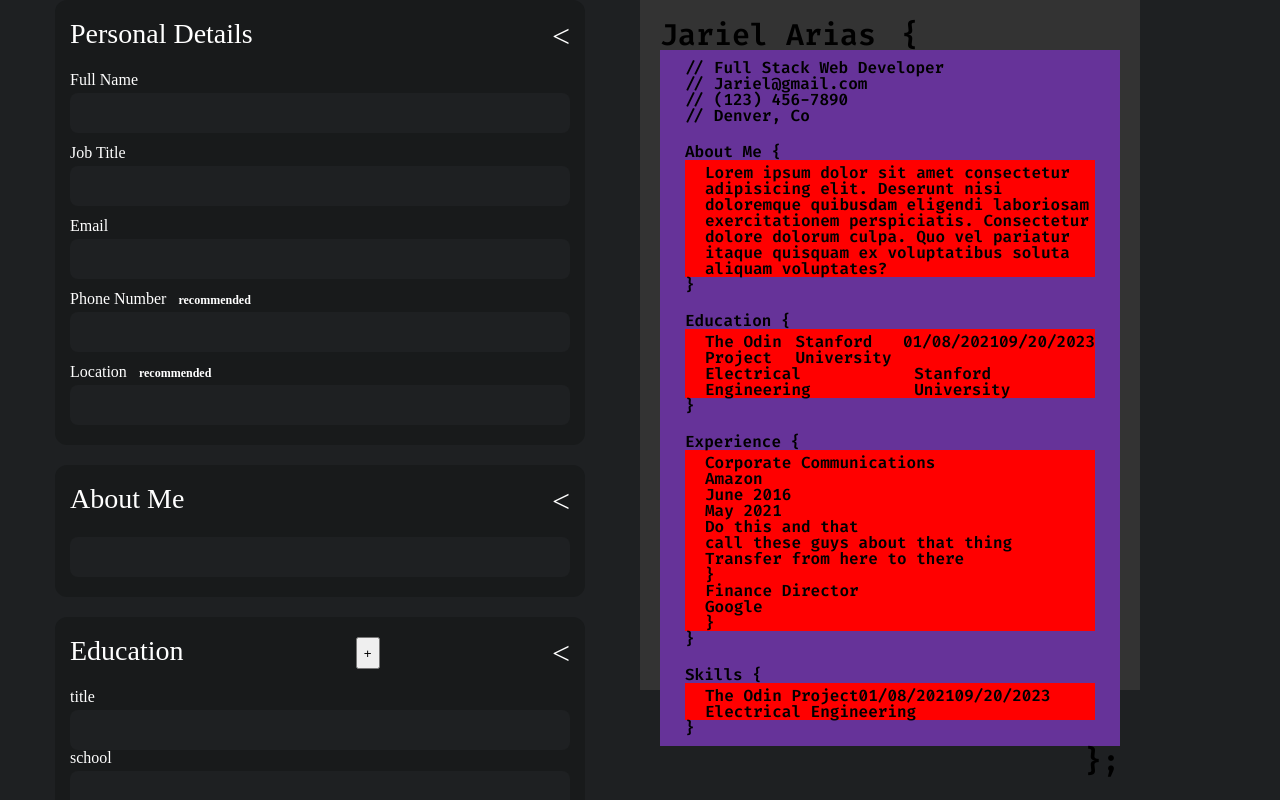
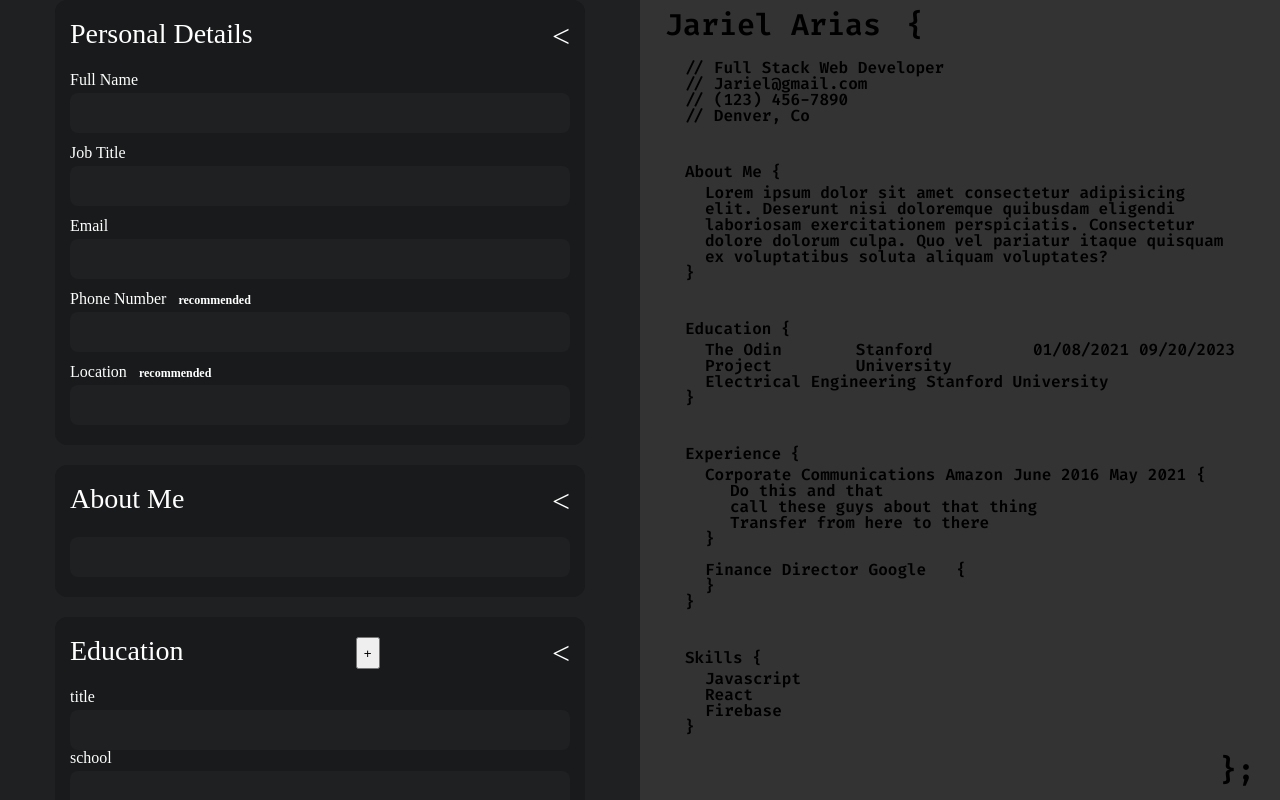
Before and after one commit to 0xJariel/_CVBuilder, a React (Vite) app: page / in a window 1280 px wide. Shown: the top 800 px of the page. Built offline with nearby package versions, Linux system fonts and the light colour scheme.

Commit message:
cv concept complete

```diff
--- a/src/App.css
+++ b/src/App.css
@@ -59,13 +59,17 @@
   border-radius: 12px;
 }
 
-.preview-section {
-  background-color: rebeccapurple;
+.preview-side {
+  background-color: #333;
   padding: 10px 25px;
+  display: grid;
+  max-height: 860px;
+  /* height: 600px; */
+  /* justify-content: space-between; */
 }
 
 .preview-section-content {
-  background-color: red;
+  /* background-color: red; */
   padding-left: 20px;
   padding-top: 5px;
 }
@@ -104,3 +108,46 @@ label {
   display: grid;
   gap: 5px;
 }
+
+.heading-p {
+  /* background-color: yellow; */
+}
+
+.preview-section {
+  font-family: "Fira";
+  /* font-family: var(--font-family);
+  font-size: var(--font-size); */
+  max-width: 680px;
+  max-height: fit-content;
+  padding: 20px 20px;
+  background-color: #333;
+  /* font-size: 13px;
+  color: white; */
+}
+
+.preview-section-content {
+  /* font-size: 10px; */
+  gap: 50px;
+}
+
+.experience-section-content {
+  /* background-color: red; */
+  padding-left: 20px;
+  display: grid;
+  gap: 15px;
+  padding-top: 5px;
+}
+
+.summary-items {
+  display: flex;
+  gap: 10px;
+}
+
+.item {
+  display: flex;
+  gap: 10px;
+}
+
+.responsibilities {
+  padding-left: 25px;
+}
--- a/src/App.jsx
+++ b/src/App.jsx
@@ -76,17 +76,15 @@ function App() {
 
   const [skillsList, setSkillsList] = useState([
     {
-      title: "The Odin Project",
-      school: `Stanford University`,
-      start: "01/08/2021",
-      end: "09/20/2023",
+      skill: "Javascript",
       key: uuid(),
     },
     {
-      title: "Electrical Engineering",
-      school: `Stanford University`,
-      start: "",
-      end: "",
+      skill: "React",
+      key: uuid(),
+    },
+    {
+      skill: "Firebase",
       key: uuid(),
     },
   ]);
@@ -103,7 +101,7 @@ function App() {
         <ExpierenceEditor jobList={jobList} setJobList={setJobList} />
         <SkillsEditor skillsList={skillsList} setSkillsList={setSkillsList} />
       </EditorSection>
-      <PreviewSection>
+      <PreviewSection className="preview-side">
         <div className="preview-page">
           <Heading heading={heading} />
           <AboutMe aboutMe={aboutMe} />
@@ -131,24 +129,6 @@ const EditorSection = styled.section`
   color: white;
 `;
 
-const PreviewSection = styled.section`
-  height: 100vh;
-  font-family: "Fira";
-  /* font-family: var(--font-family);
-  font-size: var(--font-size); */
-  width: 460px;
-  height: 650px;
-  padding: 20px 20px;
-  background-color: #333;
-  /* font-size: 13px;
-  color: white; */
-
-  h2 {
-    font-size: var(--h2-font-size);
-  }
-
-  .preview-page {
-  }
-`;
+const PreviewSection = styled.section``;
 
 const StyledEnd = styled.div``;
--- a/src/Experience.jsx
+++ b/src/Experience.jsx
@@ -7,13 +7,13 @@ function Experience(props) {
   const renderList = jobList.map((i, index) => {
     return (
       <StyledItem className="jobSummary" key={index}>
-        <div className="heading">
+        <div className="summary-items">
           <div className="jobTitle">{i.jobTitle}</div>
           <div className="companyName">{i.companyName}</div>
-          <div className="jobStaet">{i.jobStart}</div>
+          <div className="jobStart">{i.jobStart}</div>
           <div className="jobEnd">{i.jobEnd}</div>
+          <div className="responsibility-bracket">{`{`}</div>
         </div>
-        <div className="body">
         <ul className="responsibilities">
           {i.responsibilities.map((item) => {
             return (
@@ -23,21 +23,20 @@ function Experience(props) {
             );
           })}
         </ul>
-        </div>
-        <div className="footer">
-          <div className="bracket">{`}`}</div>
+        <div className="resp-end">
+          <div className="responsibility-bracket">{`}`}</div>
         </div>
       </StyledItem>
     );
   });
 
   return (
-    <section className="preview-section">
+    <section className="preview-section experience-section">
       {jobList.length ? (
         <div className="experience start">{`Experience {`}</div>
       ) : null}
 
-      <div className="experience preview-section-content">{renderList}</div>
+      <div className="experience-section-content">{renderList}</div>
 
       {jobList.length ? <div className="experience start">{`}`}</div> : null}
     </section>
--- a/src/HeadingEditor.jsx
+++ b/src/HeadingEditor.jsx
@@ -47,13 +47,4 @@ const HeadingEditor = (props) => {
 
 export default HeadingEditor;
 
-const StyledHeadingEditor = styled.div`
-  display: grid;
-  max-width: 500px;
-  background-color: #181a1b;
-  justify-self: center;
-  width: 100%;
-  padding: 20px 15px;
-  gap: 20px;
-  border-radius: 12px;
-`;
+const StyledHeadingEditor = styled.div``;
--- a/src/Skills.jsx
+++ b/src/Skills.jsx
@@ -7,10 +7,7 @@ function Skills(props) {
   const renderList = skillsList.map((i, index) => {
     return (
       <StyledItem className="item" key={index}>
-        <div className="skills">{i.title}</div>
-        <div className="skillsYear">{i.year}</div>
-        <div className="startDate">{i.start}</div>
-        <div className="endDate">{i.end}</div>
+        <div className="skills">{i.skill}</div>
       </StyledItem>
     );
   });
```
Lines whose indentation alone changed are shown as unchanged.
